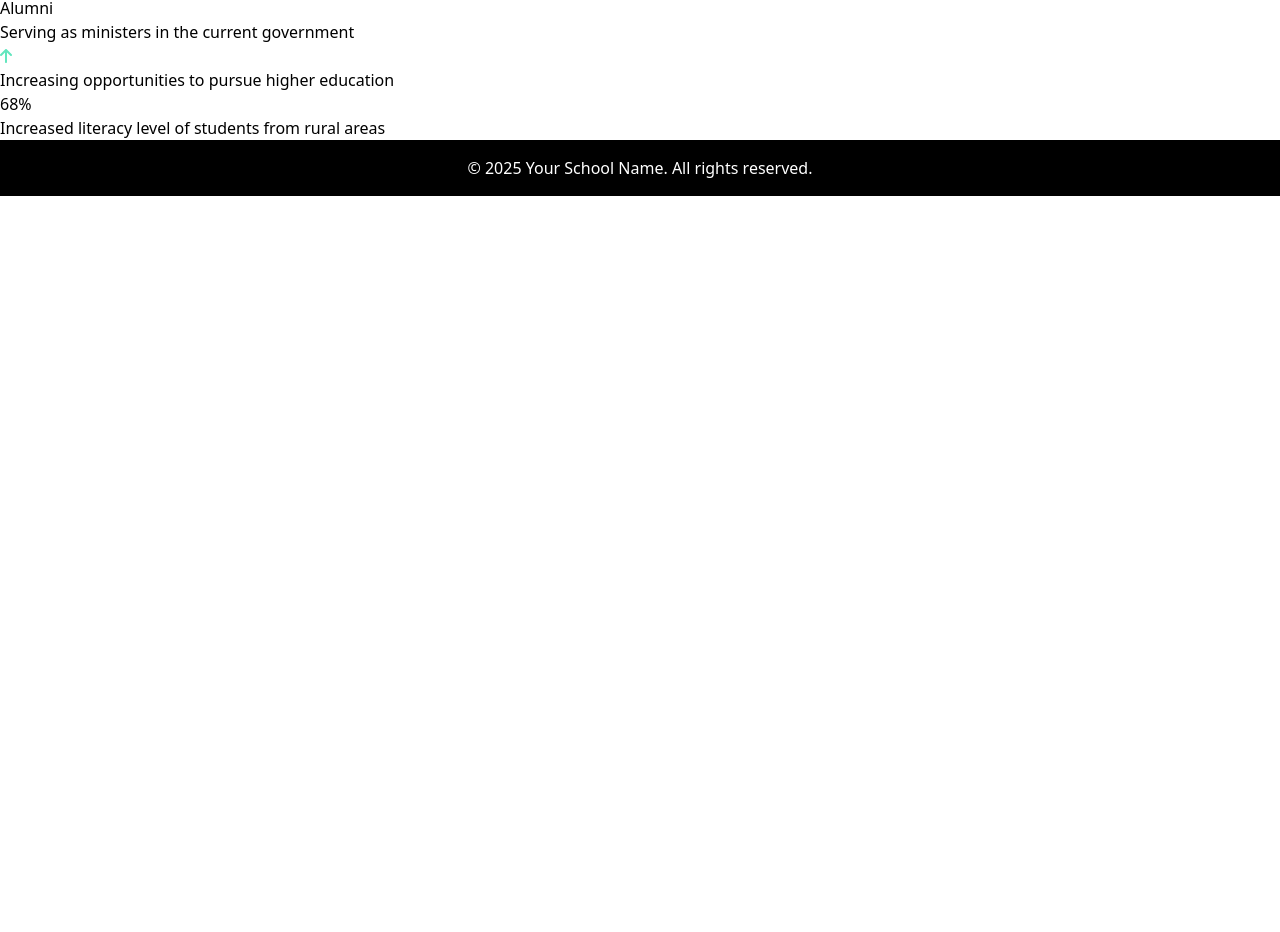
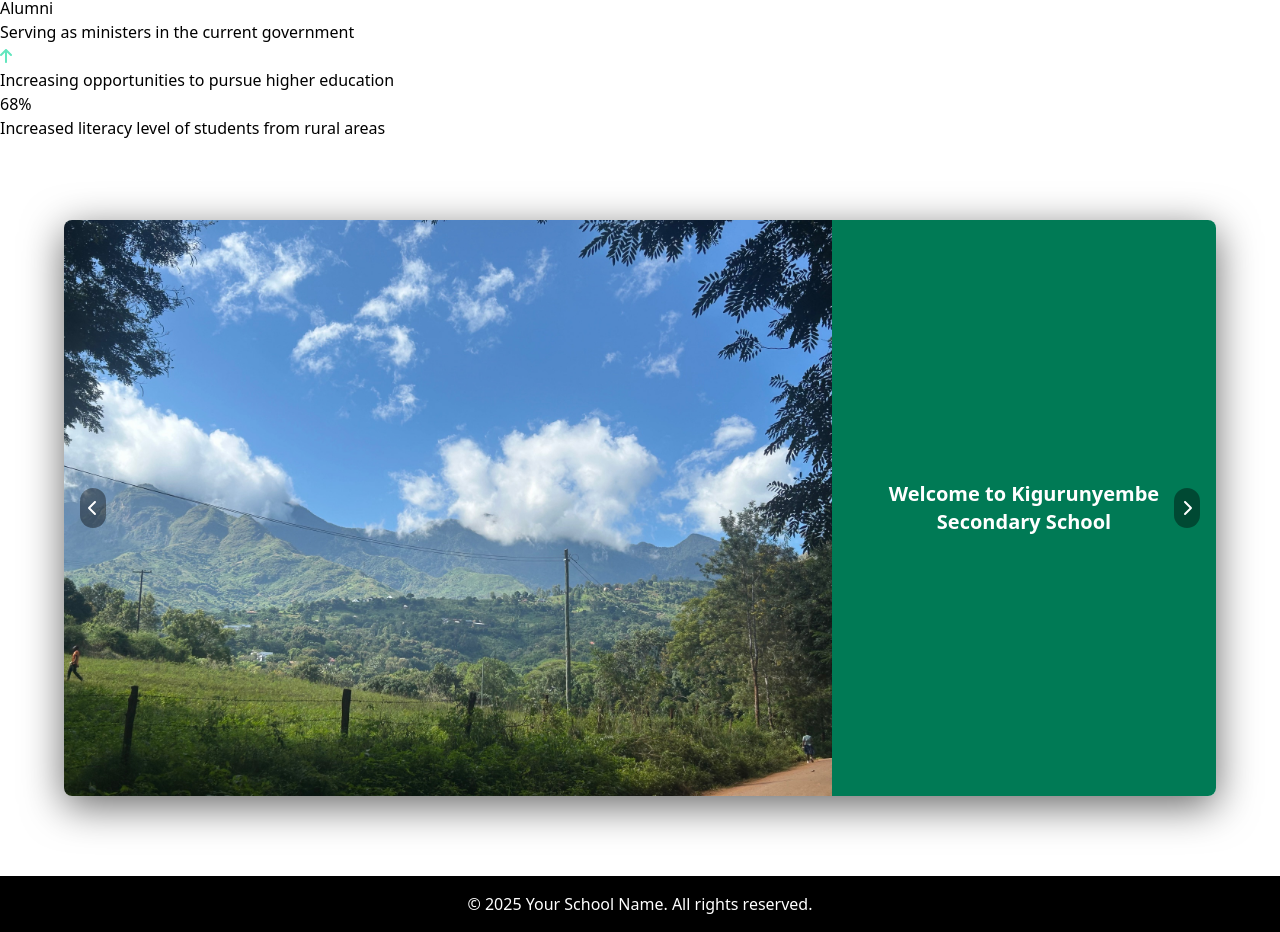
Before and after one commit to stevel419/SchoolWebsite, a React (Vite) app: page / in a window 1280 px wide. Shown: the part 1712-2644 px from the top of the page. Before the commit the page ends 1908 px from the top, so only its background shows below. Built offline with nearby package versions, Linux system fonts and the light colour scheme.

Commit message:
Added Slideshow to homepage

```diff
--- a/src/Home.jsx
+++ b/src/Home.jsx
@@ -2,6 +2,7 @@ import AboutHome from './AboutHome';
 import Offer from './Offer';
 import Accomp from './Accomplishments';
 import Landing from "./LandingHome";
+import Slideshow from './Slideshow';
 
 function Home() {
   return (
@@ -10,6 +11,7 @@ function Home() {
       <AboutHome />
       <Offer />
       <Accomp />
+      <Slideshow/>
     </>
   );
 }
--- /dev/null
+++ b/src/Slideshow.jsx
@@ -0,0 +1,78 @@
+import React, { useState } from 'react';
+import { FontAwesomeIcon } from '@fortawesome/react-fontawesome';
+import { faChevronLeft, faChevronRight } from '@fortawesome/free-solid-svg-icons';
+
+const slides = [
+  {
+    image: '/schoolTempBackground.jpg',
+    text: 'Welcome to Kigurunyembe Secondary School',
+  },
+  {
+    image: '/schoolTempBackground.jpg',
+    text: 'Text',
+  },
+  {
+    image: '/schoolTempBackground.jpg',
+    text: 'Text',
+  },
+];
+
+const Slideshow = () => {
+  const [currentIndex, setCurrentIndex] = useState(0);
+
+  const prevSlide = () => {
+    setCurrentIndex((prevIndex) =>
+      prevIndex === 0 ? slides.length - 1 : prevIndex - 1
+    );
+  };
+
+  const nextSlide = () => {
+    setCurrentIndex((prevIndex) =>
+      prevIndex === slides.length - 1 ? 0 : prevIndex + 1
+    );
+  };
+
+  return (
+    <div className="w-full flex justify-center px-4 py-8">
+    <div className="relative max-w-6xl mx-auto my-12 overflow-hidden rounded-lg shadow-[0_10px_40px_rgba(0,0,0,0.6)]">
+        <div
+          className="flex h-full transition-transform duration-500 ease-in-out"
+          style={{ transform: `translateX(-${currentIndex * 100}%)` }}
+        >
+          {slides.map((slide, index) => (
+            <div key={index} className="flex w-full h-full min-w-full">
+              <div className="w-2/3 h-full">
+                <img
+                  src={slide.image}
+                  alt={`Slide ${index + 1}`}
+                  className="w-full h-full object-cover"
+                />
+              </div>
+              <div className="w-1/3 h-full flex items-center justify-center bg-emerald-700 text-white p-6">
+                <p className="text-xl font-semibold text-center">{slide.text}</p>
+              </div>
+            </div>
+          ))}
+        </div>
+
+        {/* Left Arrow */}
+        <button
+          onClick={prevSlide}
+          className="absolute top-1/2 left-4 transform -translate-y-1/2 bg-black/40 text-white p-2 rounded-full"
+        >
+          <FontAwesomeIcon icon={faChevronLeft} />
+        </button>
+
+        {/* Right Arrow */}
+        <button
+          onClick={nextSlide}
+          className="absolute top-1/2 right-4 transform -translate-y-1/2 bg-black/40 text-white p-2 rounded-full"
+        >
+          <FontAwesomeIcon icon={faChevronRight} />
+        </button>
+      </div>
+    </div>
+  );
+};
+
+export default Slideshow;
```
